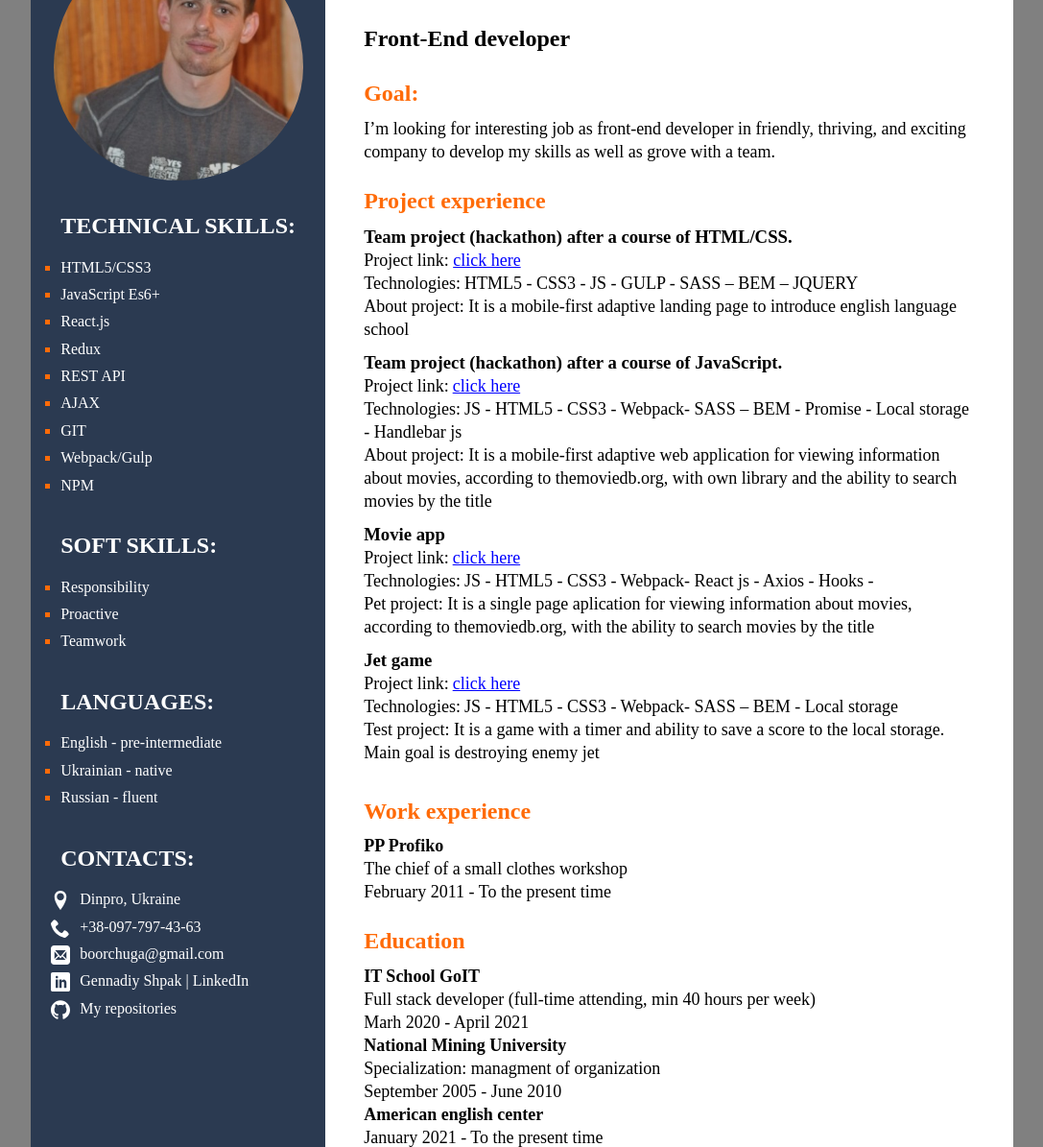
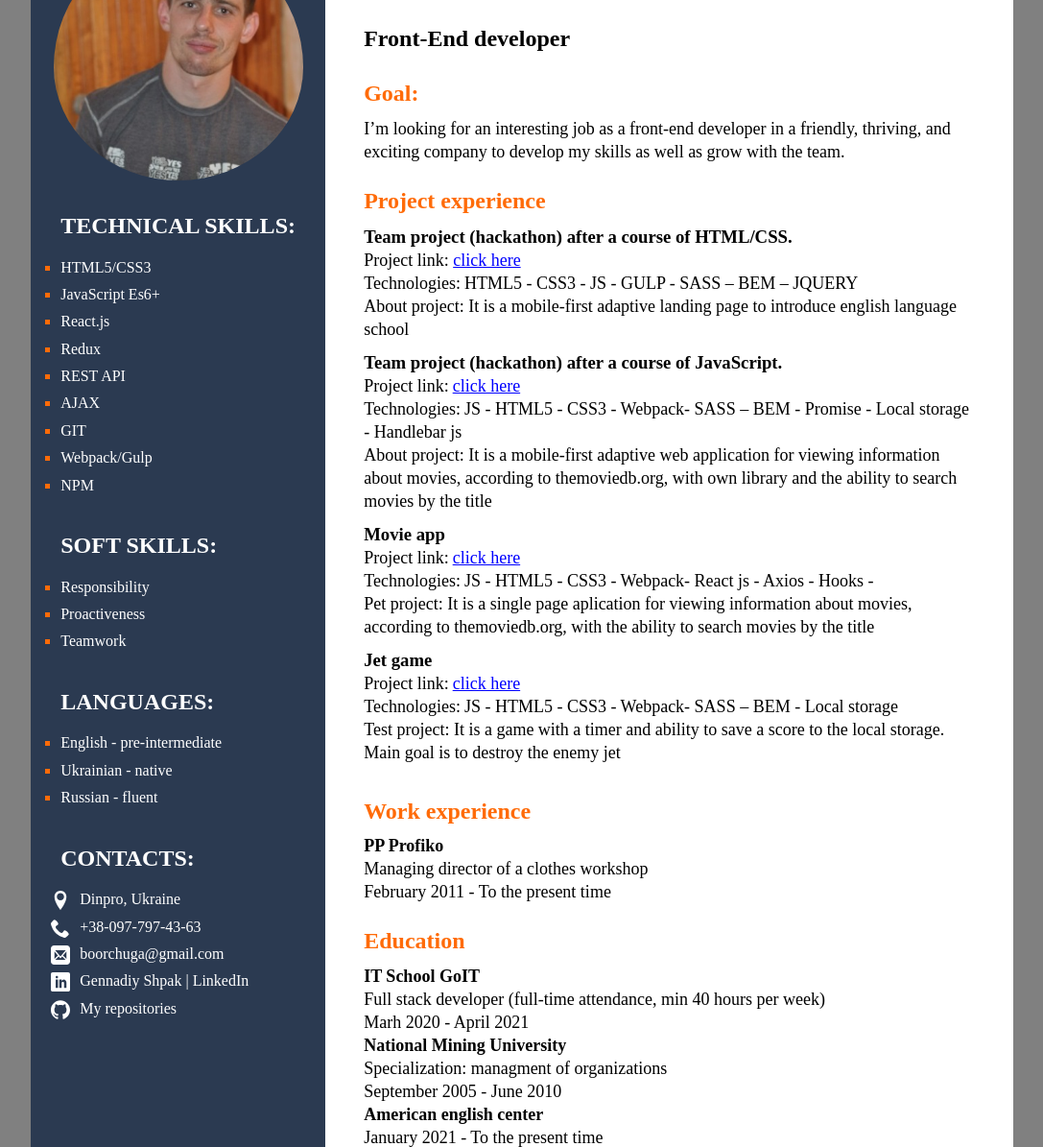
Before and after one commit to GennadiyShpak/CV, a plain HTML site: page index.html in a window 1280 px wide. Shown: the part 105-1300 px from the top of the page at 96% size, without its empty margins (96-1183 px from the left). Drawn offline with Linux system fonts and the light colour scheme.

Commit message:
minor fix

```diff
--- a/index.html
+++ b/index.html
@@ -59,7 +59,7 @@
                 <p class="item-text">Responsibility</p>
               </li>
               <li class="soft-skills__item item">
-                <p class="item-text">Proactive</p>
+                <p class="item-text">Proactiveness</p>
               </li>
               <li class="soft-skills__item item">
                 <p class="item-text">Teamwork</p>
@@ -129,9 +129,9 @@
         <section class="goal__section main-section">
           <h2 class="goal main-title">Goal:</h2>
           <p class="goal__description project-experience__item">
-            I’m looking for interesting job as front-end developer in friendly,
-            thriving, and exciting company to develop my skills as well as grove
-            with a team.
+            I’m looking for an interesting job as a front-end developer in a
+            friendly, thriving, and exciting company to develop my skills as
+            well as grow with the team.
           </p>
         </section>
 
@@ -250,8 +250,8 @@
                 <li class="project__item">
                   <span class="project-experience__item">
                     Test project: It is a game with a timer and ability to save
-                    a score to the local storage. Main goal is destroying enemy
-                    jet<span></span>
+                    a score to the local storage. Main goal is to destroy the
+                    enemy jet<span></span>
                   </span>
                 </li>
               </ul>
@@ -265,7 +265,7 @@
             <li class="work-exp__item">
               <h3 class="work-experience__item">PP Profiko</h3>
               <p class="work-experience__item">
-                The chief of a small clothes workshop
+                Managing director of a clothes workshop
               </p>
               <span class="work-experience__item"
                 >February 2011 - To the present time</span
@@ -279,7 +279,7 @@
             <li class="education__item">
               <h3 class="education__item-style">IT School GoIT</h3>
               <p class="education__item-style">
-                Full stack developer (full-time attending, min 40 hours per
+                Full stack developer (full-time attendance, min 40 hours per
                 week)
               </p>
               <span class="education__item-style">Marh 2020 - April 2021</span>
@@ -287,7 +287,7 @@
             <li class="education__item">
               <h3 class="education__item-style">National Mining University</h3>
               <p class="education__item-style">
-                Specialization: managment of organization
+                Specialization: managment of organizations
               </p>
               <span class="education__item-style"
                 >September 2005 - June 2010</span
```
